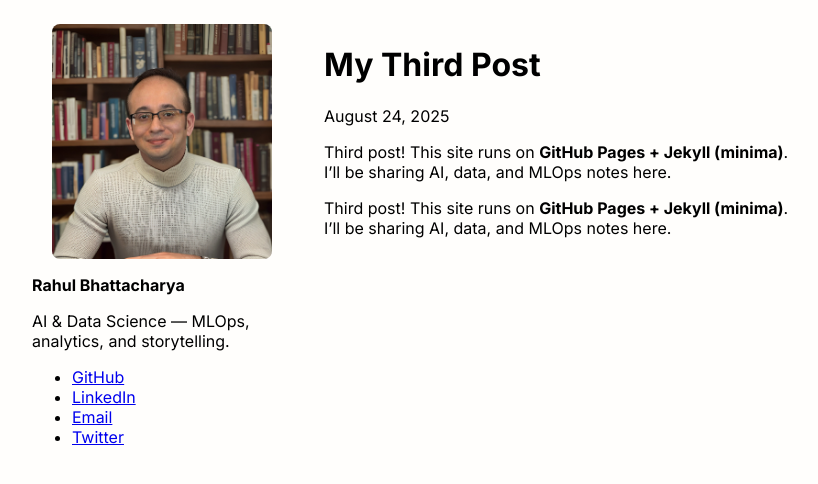
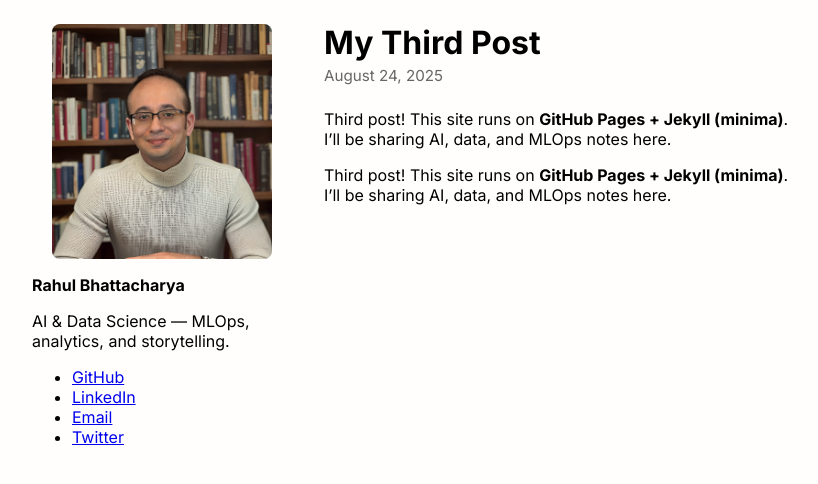
Before and after one commit to RahulBhattacharya1/RahulBhattacharya1.github.io, a Jekyll site: the page built from _posts/2025-08-24-second.md, in a window 1280 px wide. Shown: the top 484 px of the page, without its empty margins (16-834 px from the left). Built offline with Jekyll 4.4.1, drawn with Linux system fonts in a browser that asks for light colours.

Commit message:
Update main.scss

```diff
--- a/assets/css/main.scss
+++ b/assets/css/main.scss
@@ -137,3 +137,7 @@ body {
     padding-right: 2rem;
   }
 }
+
+.post-header { margin-bottom: 1.5rem; }
+.post-title  { font-size: 2rem; line-height: 1.2; margin: 0 0 0.25rem; }
+.post-meta   { color: #666; font-size: 0.95rem; margin: 0; }
```
